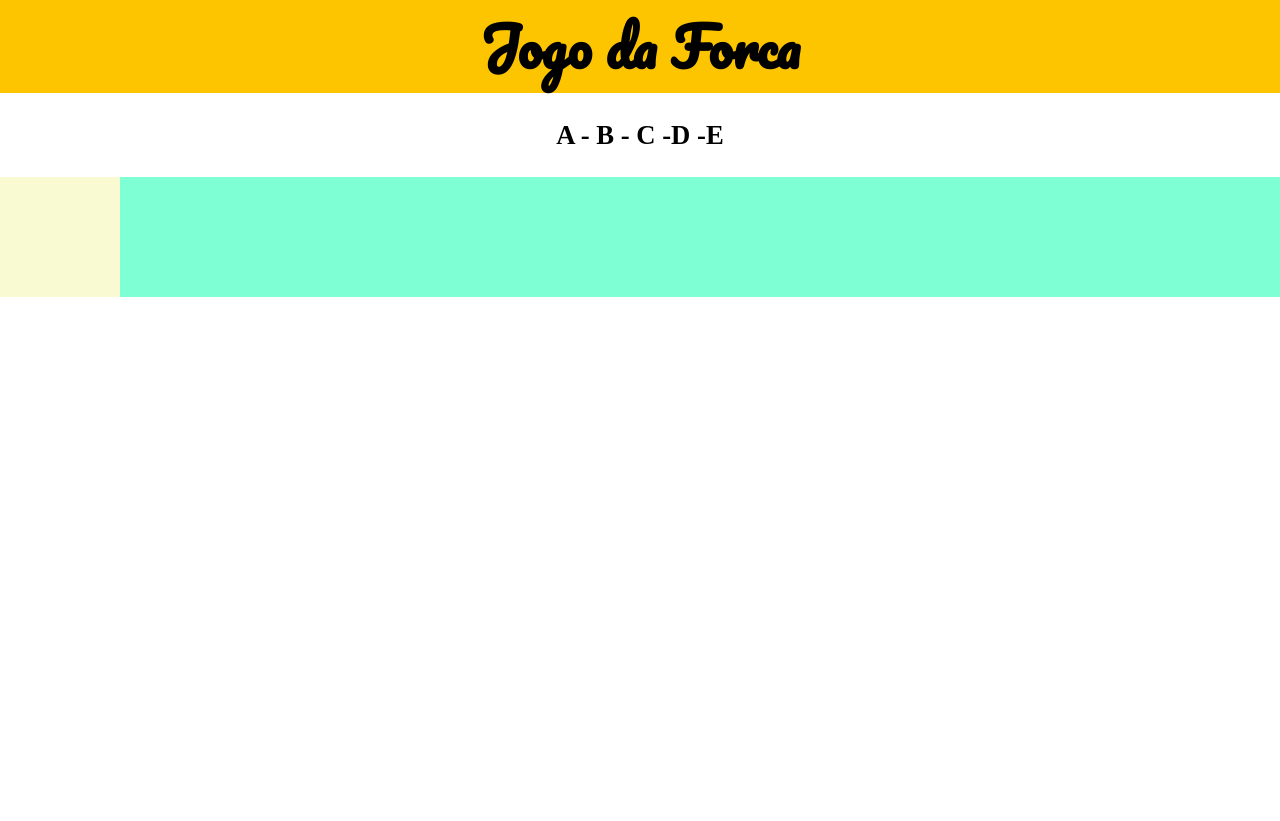
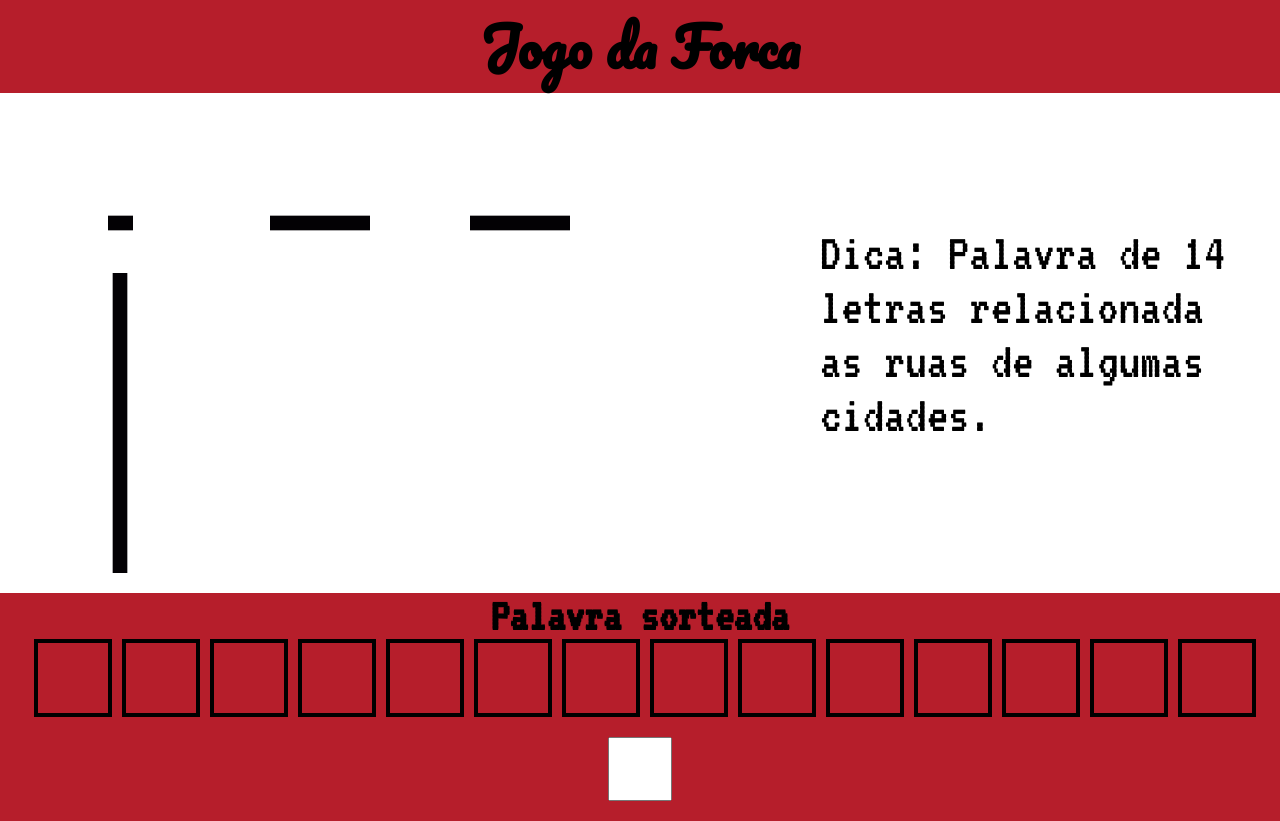
Before and after one commit to SamyLopes/d205-exercicio, a plain HTML site: page index.html in a window 1280 px wide. Before the commit the page ends 800 px from the top, so only its background shows below. Drawn offline with Linux system fonts and the light colour scheme; a web font is replaced by a local one.

Commit message:
Sarvar o exercício da semana (JOGO)

```diff
--- a/index.html
+++ b/index.html
@@ -7,6 +7,8 @@
     <meta http-equiv="X-UA-Compatible" content="ie=edge">
     <title>JOGO DA FORCA</title>
     <link href="https://fonts.googleapis.com/css?family=Pacifico" rel="stylesheet">
+    <link href="https://fonts.googleapis.com/css?family=Bungee+Inline" rel="stylesheet">
+    <link href="https://fonts.googleapis.com/css?family=VT323" rel="stylesheet">
     <link rel="stylesheet" href="styles.css">
     <script defer src="script.js"></script>
 </head>
@@ -17,40 +19,114 @@
     </header>
 
 
-    <section class="letras-erradas">
-        <p>A - B - C -D -E</p>
+    <section>
+        <p class="letras-erradas"></p>
     </section>
 
 
-    <section>
+    <section class="forca-e-dica">
         <div id="main">
-            <div class="d1"></div>
-            <div class="d2"></div>
-            <div class="d3"></div>
+            <div class="d1">
+                <img class="linha-especial" class="linha-vertical" src="partes-do-mickey/linha-horizontal-png.png" alt="">
+            </div>
+
+
+            <div class="d2">
+                <img class="linha-vertical" src="partes-do-mickey/linha-horizontal-png.png" alt="">
+            </div>
+
+
+            <div class="d3">
+                <img class="linha-vertical" src="partes-do-mickey/linha-horizontal-png.png" alt="">
+            </div>
+
+
             <div class="d4"></div>
 
-            <div class="d5"></div>
+
+            <div class="d5">
+                <img class="linha-vertical" src="partes-do-mickey/linha-vertical-png.png" alt="">
+            </div>
+
+
             <div class="d6"></div>
-            <div class="d7"></div>
+
+
+            <div class="d7">
+                <img class="cabeca oculta" id="erro1" src="partes-do-mickey/cabeça-do-mickey-em-png-1.png" alt="">
+            </div>
+
+
             <div class="d8"></div>
 
-            <div class="d9"></div>
-            <div class="d10"></div>
-            <div class="d11"></div>
-            <div class="d12"></div>
 
-            <div class="d13"></div>
-            <div class="d14"></div>
+            <div class="d9">
+                <img class="linha-vertical" src="partes-do-mickey/linha-vertical-png.png" alt="">
+            </div>
+
+
+            <div class="d10">
+                <img class="mao oculta" id="erro2" src="partes-do-mickey/mão-1-mickey-png.png" alt="">
+            </div>
+
+
+            <div class="d11">
+                <img class="corpo oculta" id="erro3" src="partes-do-mickey/calça-do-mickey-png.png" alt="">
+            </div>
+
+
+            <div class="d12">
+                <img class="mao-2 oculta" id="erro4" src="partes-do-mickey/mão-2-mickey-png.png" alt="">
+            </div>
+
+
+            <div class="d13">
+                <img class="linha-vertical" src="partes-do-mickey/linha-vertical-png.png" alt="">
+            </div>
+
+
+            <div class="d14">
+                <img class="pe-1 oculta" id="erro5" src="partes-do-mickey/pe-mickey-png.jpg" alt="">
+            </div>
+
+
             <div class="d15"></div>
-            <div class="d16"></div>
+
+
+            <div class="d16">
+                <img class="pe-2 oculta" id="erro6" src="partes-do-mickey/pe-2-mickey-png.jpg" alt="">
+            </div>
+
+
         </div>
 
 
-        <div></div>
+        <div class="dica">
+            <p>Dica: Palavra de 14 letras relacionada as ruas de algumas cidades.</p>
+        </div>
+
     </section>
 
 
     <footer>
+        <p class="frase-ou-palavra">Palavra sorteada</p>
+        <div class="palavra">
+            <div class="quadrado" id="letra1"></div>
+            <div class="quadrado" id="letra2"></div>
+            <div class="quadrado" id="letra3"></div>
+            <div class="quadrado" id="letra4"></div>
+            <div class="quadrado" id="letra5"></div>
+            <div class="quadrado" id="letra6"></div>
+            <div class="quadrado" id="letra7" ></div>
+            <div class="quadrado" id="letra8" ></div>
+            <div class="quadrado" id="letra9" ></div>
+            <div class="quadrado" id="letra10" ></div>
+            <div class="quadrado" id="letra11" ></div>
+            <div class="quadrado" id="letra12" ></div>
+            <div class="quadrado" id="letra13" ></div>
+            <div class="quadrado" id="letra14" ></div>
+        </div>
+        <input type="text" id="letraDigitada">
 
     </footer>
 
--- a/script.js
+++ b/script.js
@@ -1,3 +1,40 @@
-/*et fff = document.querySelector('.fff')
-let letra = "AAAAAAAA"
-fff.innerHTML = ` asdasdasd ${letra}`; */
+let palavra = "Paralelepípedo";
+let quantidadeErros = 0;
+let quantidadeAcertos = 0;
+
+let tentativa = document.querySelector("#letraDigitada");
+
+tentativa.addEventListener("change", acertouPalavra);
+
+function acertouPalavra() {
+    let acertouPalavra;
+    let letraDigitada = tentativa.value.toLowerCase();
+    for(let i=0; i < palavra.length; i++){
+        let letra = palavra[i].toLowerCase();
+
+        if(letraDigitada == letra){
+            document.querySelector("#letra" + (i+1)).innerHTML = letraDigitada.toUpperCase();
+            tentativa.value = "";
+            acertouPalavra = true;
+            quantidadeAcertos++;
+        }
+    }
+
+    if (!acertouPalavra) {
+        alert("Você errou a letra!");
+
+        quantidadeErros += 1;
+        document.querySelector("#erro" + (quantidadeErros)).classList.remove("oculta");
+        document.querySelector(".letras-erradas").innerHTML += letraDigitada.toUpperCase() + " ";
+
+        if (quantidadeErros == 6) {
+            alert("Você atingiu a quantidade máxima de erros!");
+            tentativa.readOnly = true;
+        }
+    }
+
+    if (quantidadeAcertos == palavra.length){
+        alert("PARABÉNS!!!! Você conseguiu.");
+        tentativa.readOnly = true;
+    }
+}
--- a/styles.css
+++ b/styles.css
@@ -14,27 +14,36 @@ h1 {
     color: black;
     font-family: 'Pacifico', cursive;
     font-size: 40pt;
-    background-color: #fdc500;
+    background-color: #b61e2b;
+    /*#fdc500;*/
     margin: 0;
 }
 
 .letras-erradas {
     display: flex;
-	flex-direction: row;
+    flex-direction: row;
 	flex-wrap: nowrap;
 	justify-content: center;
 	align-items: center;
+	align-content: center;
+    font-size: 30pt;
+    font-family: 'VT323', monospace;
+}
+
+.forca-e-dica {
+    display: flex;
+	flex-direction: row;
+	flex-wrap: nowrap;
+	justify-content: space-between;
+	align-items: stretch;
     align-content: center;
-    font-size:20pt;
-    font-weight: bold;
-    margin: auto;
+    margin: 20px;
 }
 
 #main {
-    background-color: aquamarine;
     display: grid;
-    grid-auto-columns: 30px 30px 30px 30px;
-    grid-auto-rows: 30px 30px 30px 30px;
+    grid-auto-columns: 200px 200px 200px 200px;
+    grid-auto-rows: auto;
     grid-template-areas:
     "d1 d2 d3 d4"
     "d5 d6 d7 d8"
@@ -46,95 +55,205 @@ h1 {
 .d1 {
     grid-area: d1;
     display: flex;
-    background-color: lightgoldenrodyellow;
+    margin: auto;
+}
+
+.linha-especial {
+    width: 25px;
+    height: 100px;
 }
 
 .d2 {
     grid-area: d2;
     display: flex;
-    background-color: lightgoldenrodyellow;
+    margin: auto;
 }
 
 .d3 {
     grid-area: d3;
     display: flex;
-    background-color: lightgoldenrodyellow;
+    margin: auto;
 }
 
 .d4 {
     grid-area: d4;
     display: flex;
-    background-color: lightgoldenrodyellow;
 }
 
 .d5 {
     grid-area: d5;
     display: flex;
-    background-color: lightgoldenrodyellow;
+    margin: auto;
+}
+
+.linha-vertical {
+    width: 100px;
+    height: 100px;
 }
 
 .d6 {
     grid-area: d6;
     display: flex;
-    background-color: lightgoldenrodyellow;
 }
 
 .d7 {
     grid-area: d7;
     display: flex;
-    background-color: lightgoldenrodyellow;
+    margin: auto;
+}
+
+.cabeca {
+    width: 150px;
+    height: 150px;
 }
 
 .d8 {
     grid-area: d8;
     display: flex;
-    background-color: lightgoldenrodyellow;
 }
 
 .d9 {
     grid-area: d9;
     display: flex;
-    background-color: lightgoldenrodyellow;
+    margin: auto;
 }
 
 .d10 {
     grid-area: d10;
     display: flex;
-    background-color: lightgoldenrodyellow;
+    margin: auto;
+}
+
+.mao {
+    width: 120px;
+    height: 120px;
 }
 
 .d11 {
     grid-area: d11;
     display: flex;
-    background-color: lightgoldenrodyellow;
+    margin: auto;
+}
+
+.corpo {
+    width: 110px;
+    height: 110px;
 }
 
 .d12 {
     grid-area: d12;
     display: flex;
-    background-color: lightgoldenrodyellow;
+    margin: auto;
+}
+
+.mao-2 {
+    width: 120px;
+    height: 120px;
 }
 
 .d13 {
     grid-area: d13;
     display: flex;
-    background-color: lightgoldenrodyellow;
+    margin: auto;
 }
 
 .d14 {
     grid-area: d14;
     display: flex;
-    background-color: lightgoldenrodyellow;
+    margin: auto;
+}
+
+.pe-1 {
+    width: 100px;
+    height: 100px;
 }
 
 .d15 {
     grid-area: d15;
     display: flex;
-    background-color: lightgoldenrodyellow;
 }
 
 .d16 {
     grid-area: d16;
     display: flex;
-    background-color: lightgoldenrodyellow;
+    margin: auto;
 }
+
+.pe-2 {
+    width: 100px;
+    height: 100px;
+}
+
+.dica {
+    width: auto;
+    height: auto;
+}
+
+.dica p {
+    font-family: 'VT323', monospace;
+    font-size: 40pt;
+}
+
+footer {
+    text-align: center;
+    font-weight: bold
+}
+
+footer {
+    font-family: 'VT323', monospace;
+    /*font-family: 'Bungee Inline', cursive;*/
+    font-size: 35pt;
+    background-color: #b61e2b;
+}
+
+.frase-ou-palavra {
+    display: flex;
+	flex-direction: row;
+	flex-wrap: nowrap;
+	justify-content: center;
+	align-items: flex-end;
+    align-content: center;
+    margin: 0;
+}
+
+.acertos {
+    display: flex;
+	flex-direction: row;
+	flex-wrap: nowrap;
+	justify-content: center;
+	align-items: flex-start;
+	align-content: center;
+    margin: 0;
+}
+
+.oculta {
+    display: none;
+}
+
+.palavra {
+    width: 100%;
+    display: flex;
+    justify-content: center;
+    align-items: center;
+}
+
+.quadrado {
+    border: 4px solid black;
+    width: 50px;
+    height: 50px;
+    padding: 10px;
+    color: white;
+    background-color: #b61e2b;
+    margin-left: 10px;
+}
+
+#letraDigitada {
+    width: 40px;
+    height: 40px;
+    color: #b61e2b;
+    margin: 20px;
+    padding: 10px;
+    font-size: 40px;
+    text-align: center;
+    font-weight: bold;
+}
```
Also changed, not shown: partes-do-mickey/cabeça-do-mickey-em-png-1.png (added), partes-do-mickey/calça-do-mickey-png.png (added), partes-do-mickey/linha-horizontal-png.png (added), partes-do-mickey/linha-vertical-png.png (added), partes-do-mickey/mão-1-mickey-png.png (added), partes-do-mickey/mão-2-mickey-png.png (added), partes-do-mickey/pe-2-mickey-png.jpg (added), partes-do-mickey/pe-mickey-png.jpg (added), 1 other file.
